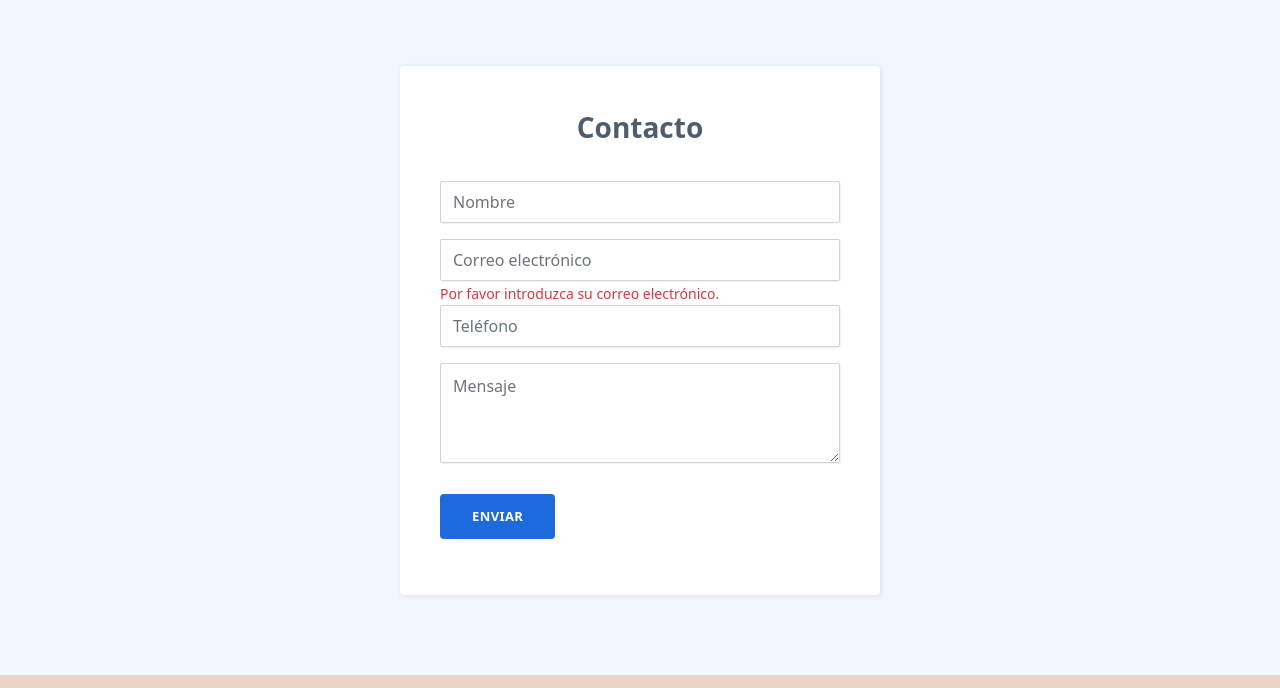
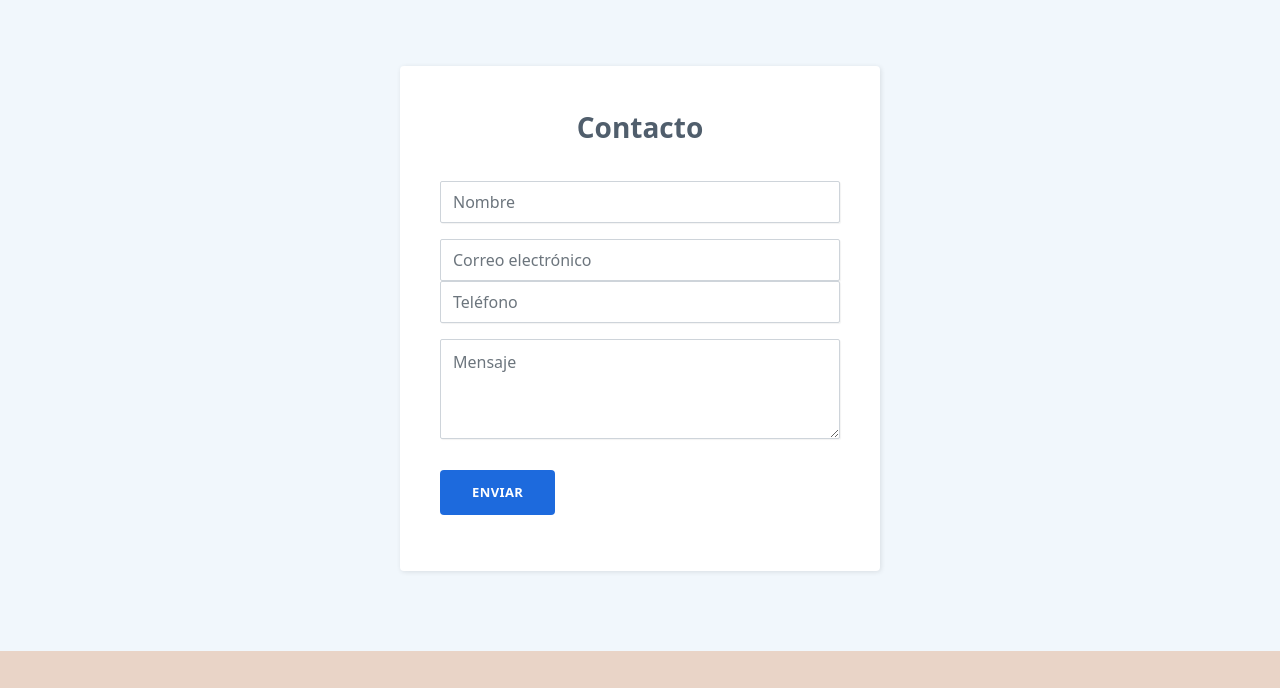
Before and after one commit to A-SoHdz/Commerce, a plain HTML site: page pages/contactoForm.html in a window 1280 px wide. Shown: the part 90-778 px from the top of the page. Drawn offline with nearby package versions, Linux system fonts and the light colour scheme; files whose address does not match are found by name.

Commit message:
corregi error del formulario

```diff
--- a/pages/contactoForm.html
+++ b/pages/contactoForm.html
@@ -35,7 +35,7 @@
         <form  method="post"id="contact-form"  >
             <h2 class="text-center">Contacto</h2>
             <div class="mb-3"><input id="name" class="form-control" type="text" pattern="[a-zA-Z'-'\s]*" name="name" placeholder="Nombre"></div>
-            <div class="mb-3"><input id="email" class="form-control" type="email" name="email" placeholder="Correo electrónico"><small class="form-text text-danger">Por favor introduzca su correo electrónico.</small><input id="phone" class="form-control" type="number" name="teléfono" placeholder="Teléfono"></div>
+            <div class="mb-3"><input id="email" class="form-control" type="email" name="email" placeholder="Correo electrónico"><input id="phone" class="form-control" type="number" name="teléfono" placeholder="Teléfono"></div>
             <div class="mb-3"><textarea id="message" class="form-control" name="message" placeholder="Mensaje" rows="14"></textarea></div>
             <div class="mb-3"><button id="btnSend"class="btn btn-primary" type="submit">ENVIAR</button></div>
         </form> <!-- form-contact -->
```
